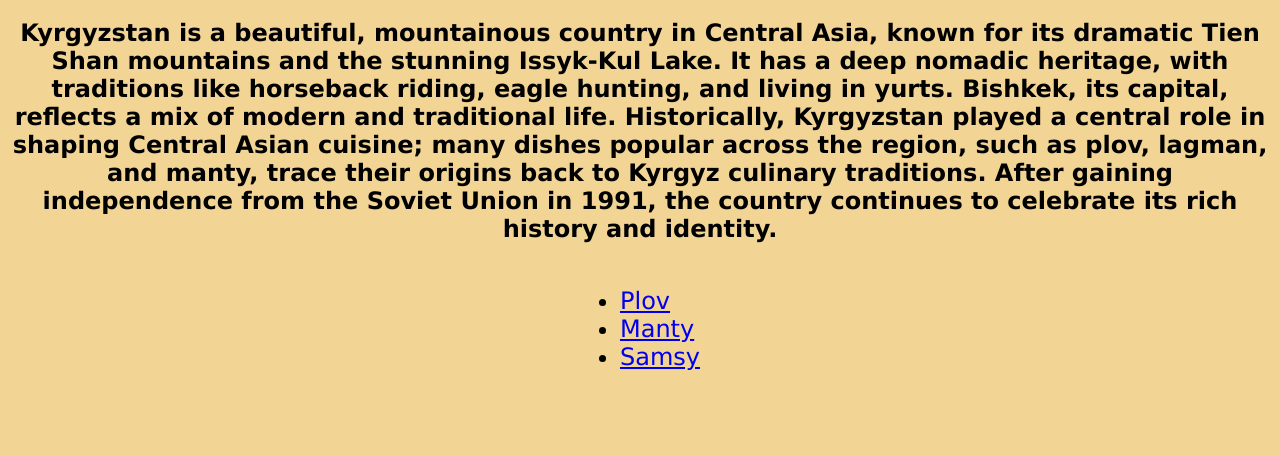
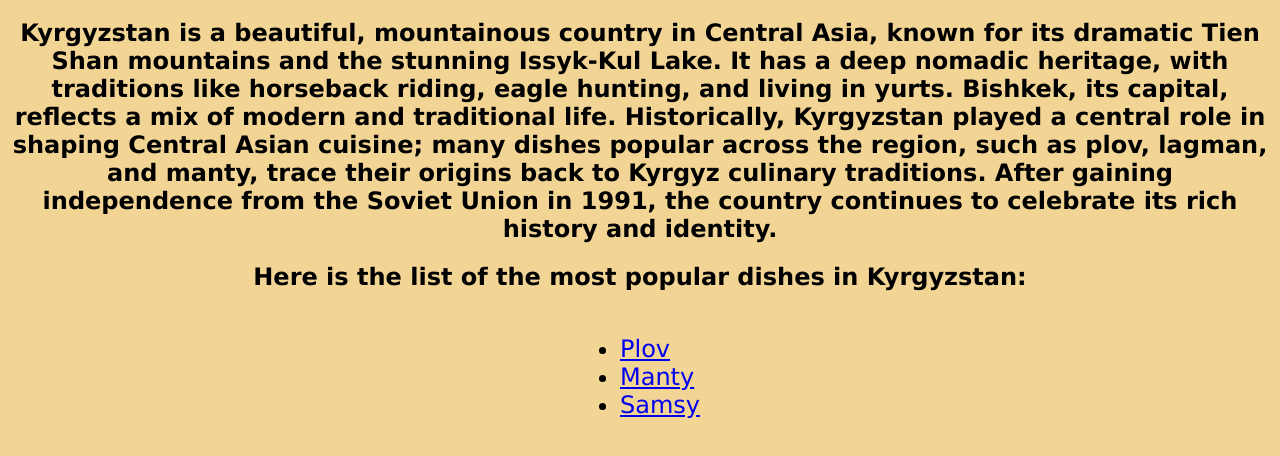
Before and after one commit to Isaac-py/TOP, a plain HTML site: page index.html in a window 1280 px wide. Shown: the part 62-518 px from the top of the page. Drawn offline with Linux system fonts and the light colour scheme.

Commit message:
Update index.html

```diff
--- a/index.html
+++ b/index.html
@@ -9,6 +9,7 @@
 <body>
     <h1>Kyrgyz National Food Recipes</h1>
     <h2>Kyrgyzstan is a beautiful, mountainous country in Central Asia, known for its dramatic Tien Shan mountains and the stunning Issyk-Kul Lake. It has a deep nomadic heritage, with traditions like horseback riding, eagle hunting, and living in yurts. Bishkek, its capital, reflects a mix of modern and traditional life. Historically, Kyrgyzstan played a central role in shaping Central Asian cuisine; many dishes popular across the region, such as plov, lagman, and manty, trace their origins back to Kyrgyz culinary traditions. After gaining independence from the Soviet Union in 1991, the country continues to celebrate its rich history and identity.</h2>
+    <h2>Here is the list of the most popular dishes in Kyrgyzstan:</h2>
     <ul>
         <li><a href="recipes/plov.html">Plov</a></li>
         <li><a href="recipes/manty.html">Manty</a></li>
```
